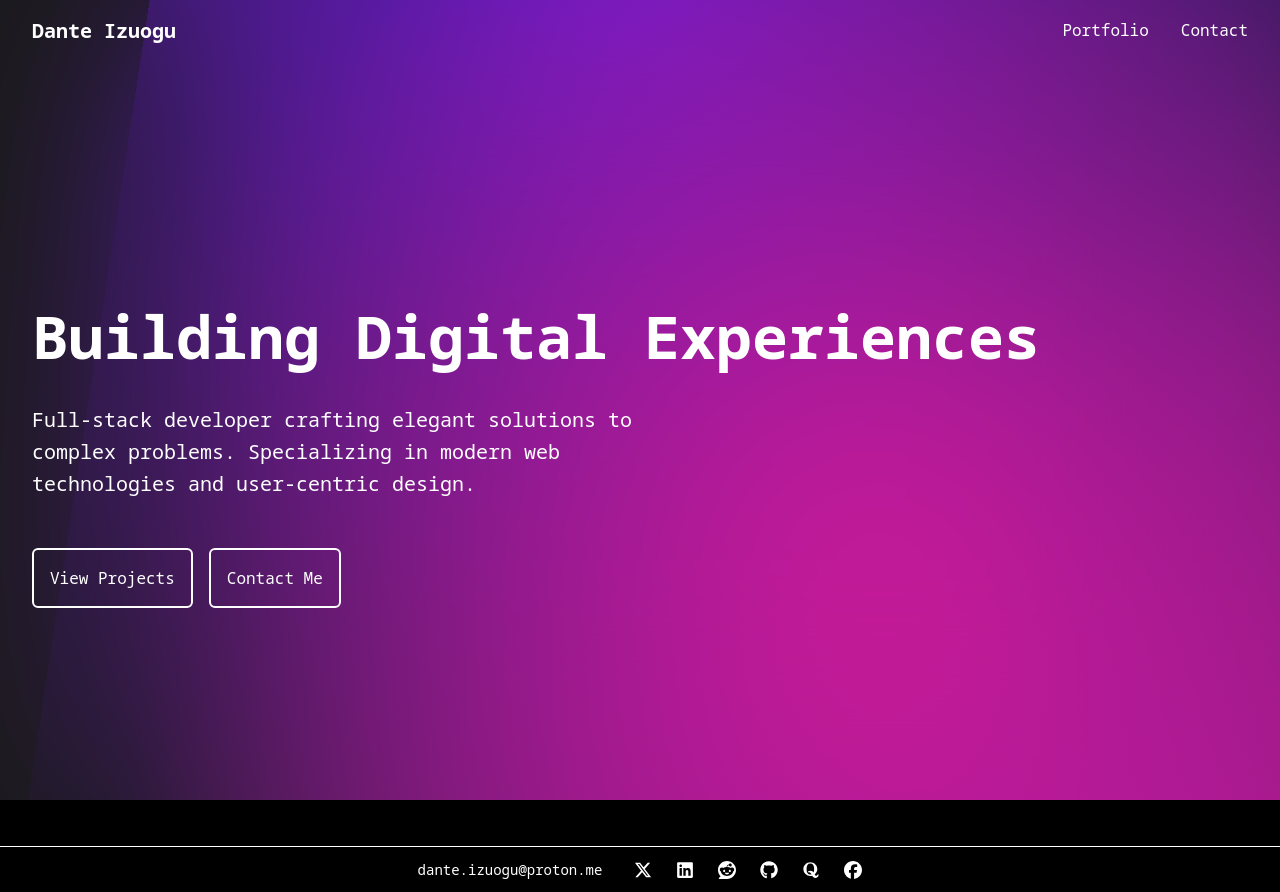
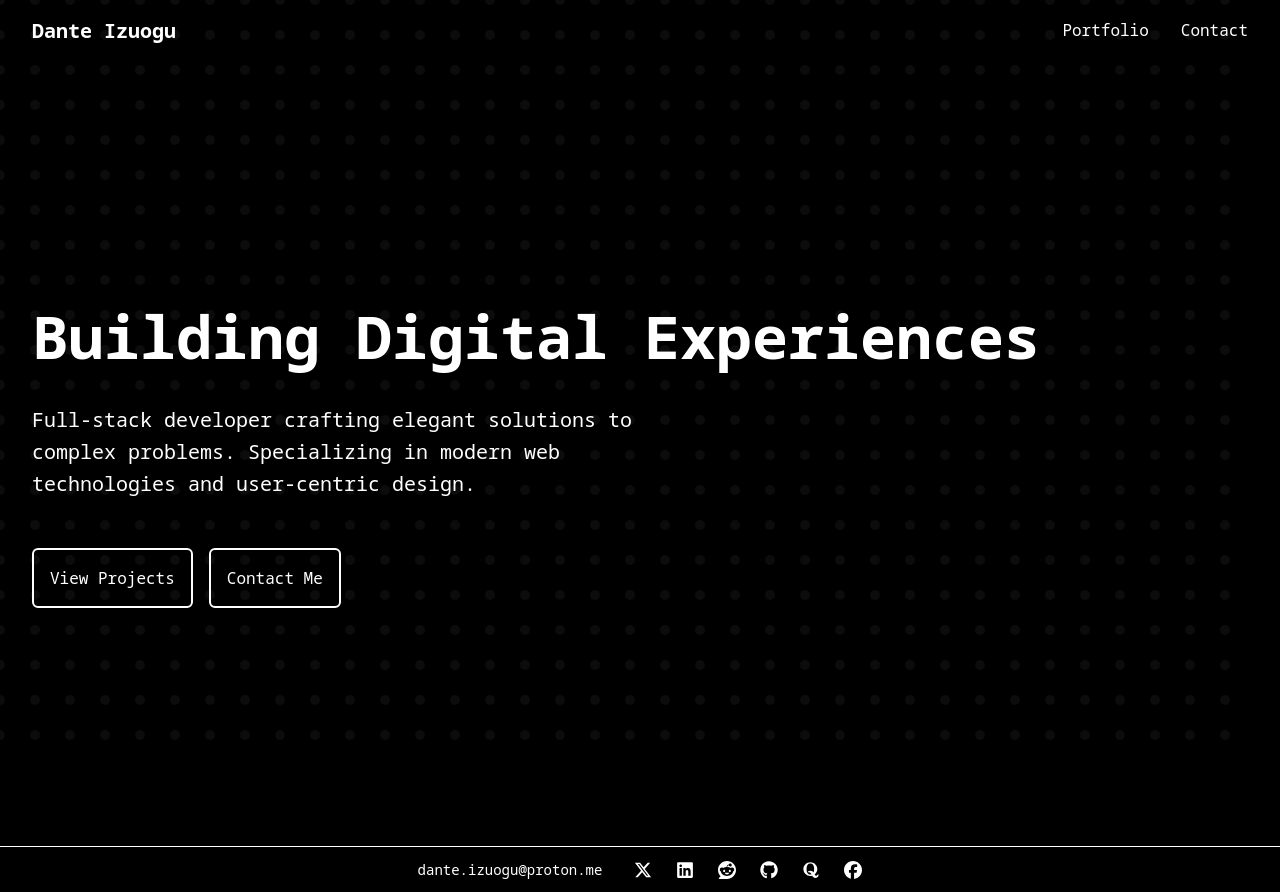
Before and after one commit to Danteizuogu/portfolio-site, a React (Vite) app: page / in a window 1280 px wide. Built offline with nearby package versions, Linux system fonts and the light colour scheme.

Commit message:
nodes animated background

```diff
--- a/src/App.tsx
+++ b/src/App.tsx
@@ -5,7 +5,7 @@ import Footer from './components/Footer'
 import Home from './pages/Home'
 import Portfolio from './pages/Portfolio'
 import Contact from './pages/Contact'
-import GradientBackground from './components/GradientBackground'
+import AnimatedBackground from './components/AnimatedBackground'
 
 function App() {
   return (
@@ -13,14 +13,36 @@ function App() {
       minH="100vh"
       w="100vw"
       position="relative"
-      overflow="hidden"
-      bg="transparent"
+      overflowX="hidden"
+      bg="black"
     >
-      <GradientBackground />
+      {/* Background - fixed and interactive */}
+      <AnimatedBackground />
 
-      <Box position="relative" zIndex="2">
+      {/* Content */}
+      <Box
+        position="relative"
+        zIndex={1}
+        bg="transparent"
+        style={{
+          position: 'relative',
+          zIndex: 1,
+          minHeight: '100vh',
+          display: 'flex',
+          flexDirection: 'column'
+        }}
+      >
         <Navbar />
-        <Box px={8} py={8} w="100%">
+        <Box
+          as="main"
+          flex={1}
+          px={8}
+          py={8}
+          w="100%"
+          position="relative"
+          zIndex={1}
+          bg="transparent"
+        >
           <Routes>
             <Route path="/" element={<Home />} />
             <Route path="/portfolio" element={<Portfolio />} />
--- /dev/null
+++ b/src/components/AnimatedBackground.tsx
@@ -0,0 +1,82 @@
+import { Box } from '@chakra-ui/react';
+import { useEffect, useRef } from 'react';
+
+const AnimatedBackground = () => {
+  const canvasRef = useRef<HTMLCanvasElement>(null);
+  const pointsRef = useRef<{ x: number; y: number; opacity: number }[]>([]);
+  const activeNodeRef = useRef<number | null>(null);
+
+  const gridSize = 35;
+  const nodeColor = 'rgba(128, 128, 128, 0.3)'; // Grey
+  const highlightColor = 'rgba(57, 255, 20, 1)'; // Neon green
+
+  const initPoints = (width: number, height: number) => {
+    const cols = Math.floor(width / gridSize);
+    const rows = Math.floor(height / gridSize);
+    pointsRef.current = [];
+
+    for (let i = 0; i < rows; i++) {
+      for (let j = 0; j < cols; j++) {
+        pointsRef.current.push({
+          x: j * gridSize,
+          y: i * gridSize,
+          opacity: 0.3,
+        });
+      }
+    }
+  };
+
+  const draw = () => {
+    const canvas = canvasRef.current;
+    if (!canvas) return;
+    const ctx = canvas.getContext('2d');
+    if (!ctx) return;
+
+    ctx.clearRect(0, 0, canvas.width, canvas.height);
+
+    pointsRef.current.forEach((point, index) => {
+      ctx.beginPath();
+      ctx.fillStyle =
+        index === activeNodeRef.current ? highlightColor : nodeColor;
+      ctx.globalAlpha = point.opacity;
+      ctx.arc(point.x, point.y, 5, 0, Math.PI * 2);
+      ctx.fill();
+    });
+
+    if (activeNodeRef.current !== null) {
+      pointsRef.current[activeNodeRef.current].opacity -= 0.01;
+      if (pointsRef.current[activeNodeRef.current].opacity <= 0.3) {
+        pointsRef.current[activeNodeRef.current].opacity = 0.3;
+        activeNodeRef.current = null;
+      }
+    }
+
+    requestAnimationFrame(draw);
+  };
+
+  const activateRandomNode = () => {
+    const randomIndex = Math.floor(Math.random() * pointsRef.current.length);
+    activeNodeRef.current = randomIndex;
+    pointsRef.current[randomIndex].opacity = 1;
+  };
+
+  useEffect(() => {
+    const canvas = canvasRef.current;
+    if (!canvas) return;
+    const width = window.innerWidth;
+    const height = window.innerHeight;
+    canvas.width = width;
+    canvas.height = height;
+
+    initPoints(width, height);
+    draw();
+
+    const intervalId = setInterval(activateRandomNode, 2000);
+
+    return () => clearInterval(intervalId);
+  }, []);
+
+  return <Box as="canvas" ref={canvasRef} position="fixed" top={0} left={0} width="100%" height="100%" zIndex={0} />;
+};
+
+export default AnimatedBackground;
--- a/src/components/GradientBackground.tsx
+++ b/src/components/GradientBackground.tsx
@@ -1,71 +1,242 @@
 import { Box } from '@chakra-ui/react'
-import { keyframes } from '@emotion/react'
-import { useEffect, useState } from 'react'
+import { useEffect, useRef, useState } from 'react'
 
-const generateRandomColor = () => {
-  const hue = Math.floor(Math.random() * 360)
-  return `hsl(${hue}, 100%, 50%)`
+interface Point {
+  x: number
+  y: number
+  size: number
+  opacity: number
 }
 
-const moveGradient = keyframes`
-  0% { transform: translate(0%, 0%) rotate(0deg); }
-  25% { transform: translate(10%, 10%) rotate(90deg); }
-  50% { transform: translate(0%, 20%) rotate(180deg); }
-  75% { transform: translate(-10%, 10%) rotate(270deg); }
-  100% { transform: translate(0%, 0%) rotate(360deg); }
-`
+// Debug logging
+console.log('GradientBackground component loaded')
 
 const GradientBackground = () => {
-  const [colors, setColors] = useState({
-    color1: generateRandomColor(),
-    color2: generateRandomColor(),
-    color3: generateRandomColor(),
-  })
 
+
+  const canvasRef = useRef<HTMLCanvasElement>(null)
+  const [activeNode, setActiveNode] = useState<number | null>(null)
+  const points = useRef<Point[]>([])
+  const mousePos = useRef<{ x: number; y: number } | null>(null)
+
+  // Grid configuration - adjusted for better visibility
+  const gridSize = 35
+  const maxDistance = gridSize * 1.5
+  const baseSize = 2
+  const maxSize = 8
+  const baseOpacity = 0.5  // Increased for better visibility
+  const maxOpacity = 1
+
+  // Colors - using solid colors for now
+  const dotColor = '#FFFFFF'  // Solid white
+  const highlightColor = 'rgba(57, 255, 20, 1)' // Neon green
+
+  // Initialize points
+  const initPoints = (width: number, height: number) => {
+
+
+    const cols = Math.ceil(width / gridSize) + 1
+    const rows = Math.ceil(height / gridSize) + 1
+
+    points.current = []
+
+    for (let i = 0; i < rows; i++) {
+      for (let j = 0; j < cols; j++) {
+        points.current.push({
+          x: j * gridSize,
+          y: i * gridSize,
+          size: baseSize,
+          opacity: baseOpacity
+        })
+      }
+    }
+
+
+  }
+
+  // Randomly activate a node and its neighbors
+  const activateRandomNode = () => {
+    if (points.current.length === 0) return
+    const randomIndex = Math.floor(Math.random() * points.current.length)
+    setActiveNode(randomIndex)
+
+    setTimeout(() => {
+      setActiveNode(null)
+    }, 1000) // Pulse duration
+  }
+
+  // Update points for pulsing effect
+  const updatePoints = () => {
+    points.current.forEach((point, index) => {
+      if (index === activeNode) {
+        point.size = maxSize
+        point.opacity = maxOpacity
+      } else if (
+        activeNode !== null &&
+        (index === activeNode - 1 || index === activeNode + 1 || // Horizontal neighbors
+         index === activeNode - Math.ceil(window.innerWidth / gridSize) || // Vertical neighbors
+         index === activeNode + Math.ceil(window.innerWidth / gridSize))
+      ) {
+        point.size = (baseSize + maxSize) / 2
+        point.opacity = (baseOpacity + maxOpacity) / 2
+      } else {
+        point.size = baseSize
+        point.opacity = baseOpacity
+      }
+    })
+  }
+
+  // Draw function - simplified
+  const draw = () => {
+    const canvas = canvasRef.current
+    if (!canvas) {
+      console.log('Canvas not available')
+      return
+    }
+
+    const ctx = canvas.getContext('2d')
+    if (!ctx) {
+      console.log('Could not get 2D context')
+      return
+    }
+
+    // Clear canvas with a semi-transparent black
+    ctx.fillStyle = 'rgba(0, 0, 0, 0.1)'
+    ctx.fillRect(0, 0, canvas.width, canvas.height)
+
+    // Update points based on mouse position
+    updatePoints()
+
+    // Draw all points
+    points.current.forEach(point => {
+      ctx.beginPath()
+
+      // Simple solid color for now
+      if (mousePos.current) {
+        const dx = point.x - mousePos.current.x
+        const dy = point.y - mousePos.current.y
+        const distance = Math.sqrt(dx * dx + dy * dy)
+
+        if (distance < maxDistance) {
+          const ratio = 1 - (distance / maxDistance)
+          ctx.fillStyle = highlightColor
+          ctx.globalAlpha = baseOpacity + (maxOpacity - baseOpacity) * ratio
+          ctx.arc(point.x, point.y, baseSize + (maxSize - baseSize) * ratio, 0, Math.PI * 2)
+        } else {
+          ctx.fillStyle = dotColor
+          ctx.globalAlpha = baseOpacity
+          ctx.arc(point.x, point.y, baseSize, 0, Math.PI * 2)
+        }
+      } else {
+        ctx.fillStyle = dotColor
+        ctx.globalAlpha = baseOpacity
+        ctx.arc(point.x, point.y, baseSize, 0, Math.PI * 2)
+      }
+
+      ctx.fill()
+    })
+
+    // Continue animation
+    animationFrameId.current = requestAnimationFrame(draw)
+  }
+
+  // Initialize and handle resize
   useEffect(() => {
-    const interval = setInterval(() => {
-      setColors({
-        color1: generateRandomColor(),
-        color2: generateRandomColor(),
-        color3: generateRandomColor(),
-      })
-    }, 5000) // Change colors every 5 seconds
 
-    return () => clearInterval(interval)
+
+    const canvas = canvasRef.current
+    if (!canvas) {
+      console.log('Canvas ref is null')
+      return
+    }
+
+    // Set initial canvas size
+    const updateCanvasSize = () => {
+      const width = window.innerWidth
+      const height = window.innerHeight
+
+
+      // Set display size (CSS)
+      canvas.style.width = `${width}px`
+      canvas.style.height = `${height}px`
+
+      // Set actual size in memory (scaled to account for extra pixel density)
+      const scale = window.devicePixelRatio || 1
+      canvas.width = width * scale
+      canvas.height = height * scale
+
+      // Scale the context to ensure correct drawing operations
+      const ctx = canvas.getContext('2d')
+      if (ctx) {
+        ctx.scale(scale, scale)
+      }
+
+      initPoints(width, height)
+    }
+
+    // Set initial size
+    updateCanvasSize()
+
+    // Update mouse position
+  const handleMouseMove = (event: MouseEvent) => {
+    const rect = canvasRef.current?.getBoundingClientRect()
+    if (rect) {
+      mousePos.current = {
+        x: event.clientX - rect.left,
+        y: event.clientY - rect.top
+      }
+    }
+  }
+
+  canvasRef.current?.addEventListener('mousemove', handleMouseMove)
+
+  // Start animation
+
+    const animationId = requestAnimationFrame(draw)
+
+    // Randomly activate nodes
+    const pulseInterval = setInterval(activateRandomNode, 2000) // Pulse every 2 seconds
+
+    // Handle window resize
+    const handleResize = () => {
+
+      updateCanvasSize()
+    }
+
+    window.addEventListener('resize', handleResize)
+
+    // Cleanup
+    canvasRef.current?.removeEventListener('mousemove', handleMouseMove)
+    return () => {
+
+      window.removeEventListener('resize', handleResize)
+      cancelAnimationFrame(animationId)
+      clearInterval(pulseInterval)
+    }
   }, [])
+
+
+
+  console.log('Rendering canvas')
 
   return (
     <Box
+      as="canvas"
+      ref={canvasRef}
       position="fixed"
-      top="0"
-      left="0"
-      right="0"
-      bottom="0"
-      zIndex="1"
-      overflow="hidden"
-    >
-      <Box
-        position="absolute"
-        top="-50%"
-        left="-50%"
-        right="-50%"
-        bottom="-50%"
-        background={`radial-gradient(circle at center, ${colors.color1} 0%, transparent 50%),
-                    radial-gradient(circle at 30% 70%, ${colors.color2} 0%, transparent 50%),
-                    radial-gradient(circle at 70% 30%, ${colors.color3} 0%, transparent 50%)`}
-        animation={`${moveGradient} 20s infinite linear`}
-        opacity="0.8"
-      />
-      <Box
-        position="absolute"
-        top="0"
-        left="0"
-        right="0"
-        bottom="0"
-        background="rgba(255, 255, 255, 0.1)"
-        backdropFilter="blur(100px)"
-      />
-    </Box>
+      top={0}
+      left={0}
+      width="100%"
+      height="100%"
+      zIndex={0}
+      style={{
+        position: 'fixed',
+        top: 0,
+        left: 0,
+        width: '100%',
+        height: '100%',
+      }}
+    />
   )
 }
 
```
